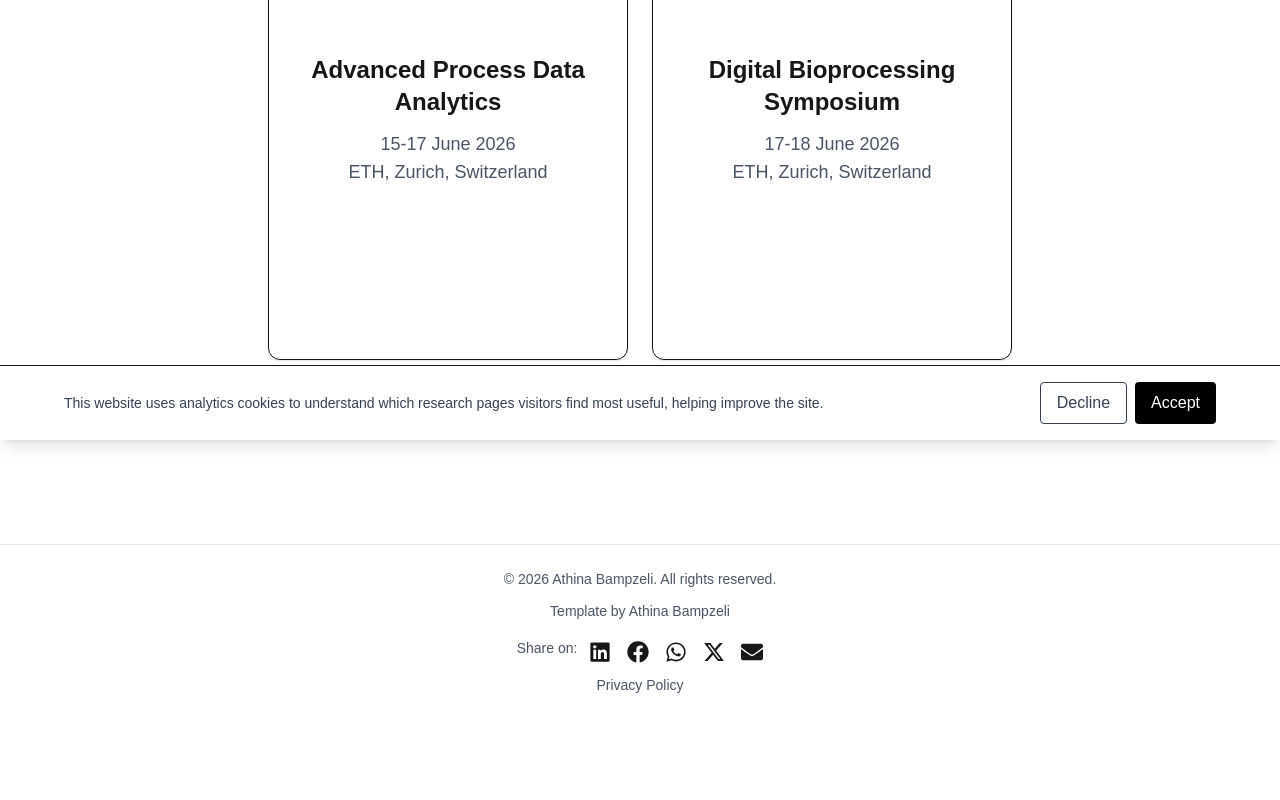
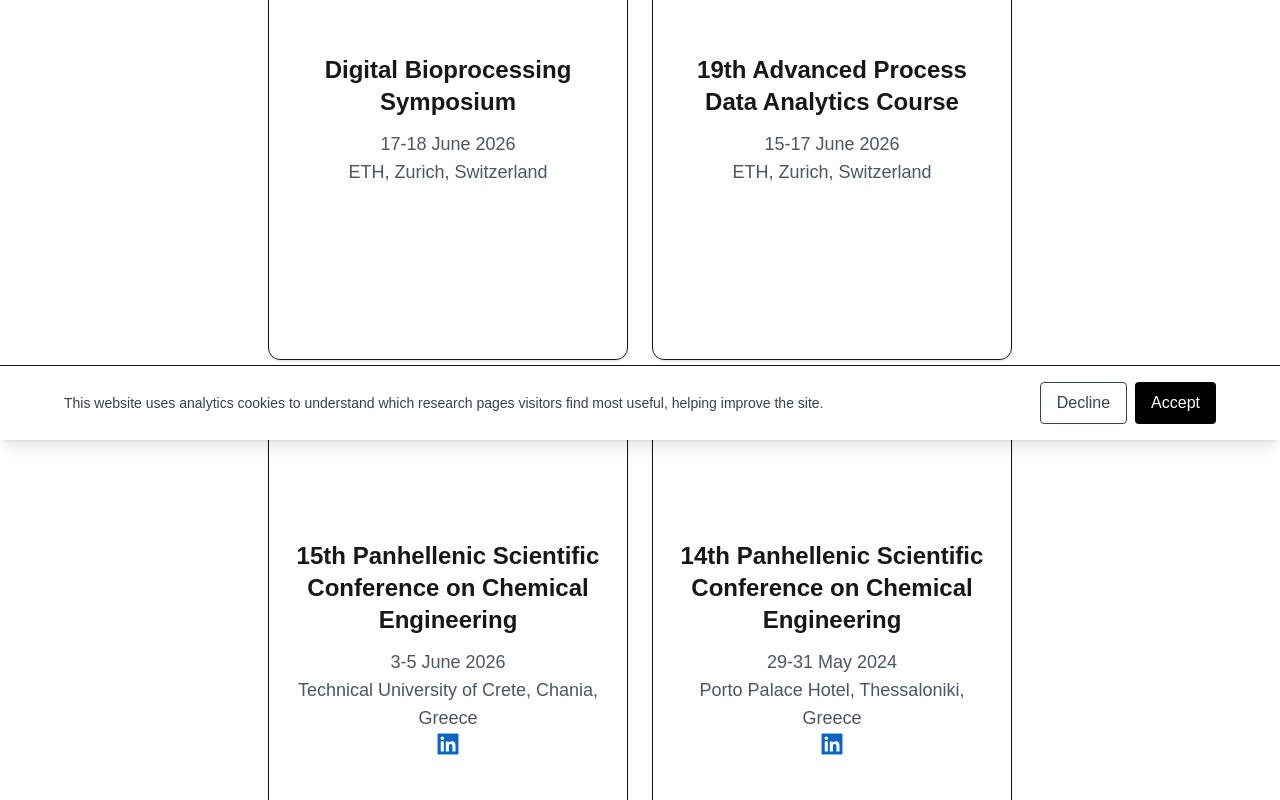
Before and after one commit to athina-bampzeli/Website-Athina-Bampzeli, a Next.js app: page /news in a window 1280 px wide. Shown: the part 360-1160 px from the top of the page. Before the commit the page ends 1079 px from the top, so only its background shows below. Built offline with nearby package versions, Linux system fonts and the light colour scheme.

Commit message:
change28

```diff
--- a/app/news/page.tsx
+++ b/app/news/page.tsx
@@ -1,6 +1,7 @@
 // app/news/page.tsx
 
 import FlipCard from "@/components/FlipCard";
+import {FaLinkedin} from "react-icons/fa";
 
 export const metadata = {
   title: "News",
@@ -17,7 +18,59 @@ export default function News() {
           <div className="grid md:grid-cols-2 gap-6 space-y-6 max-w-4xl">
 
 
+            {/* datahow symposium */}
+            <FlipCard
+              front={
 
+
+                <div className="absolute inset-0 flex flex-col items-center justify-center border rounded-xl shadow-sm group-hover:shadow-md p-4 text-center">
+                  <h3 className="text-2xl font-semibold">
+                    Digital Bioprocessing Symposium
+                  </h3>
+
+                    <div className="mt-3 text-lg font-normal text-gray-600">
+                      17-18 June 2026 <br />
+                      ETH, Zurich, Switzerland
+                    </div>
+                    {/* <a
+                          href="https://www.linkedin.com/posts/"
+                          target="_blank"
+                          rel="noopener noreferrer"
+                          className="flex items-center justify-center hover:opacity-80 transition text-[#0A66C2]"
+                      >
+                          <FaLinkedin size={24} />
+                    </a> */}
+
+                </div>
+              }
+              back={
+
+
+                <div className="absolute inset-0 flex items-center bg-gray-100 border rounded-xl p-4 text-justify">
+                  <p className="text-gray-700">The symposium aims to create a space where industry
+                    professionals can connect with peers who are driving digital bioprocessing practices within their organisations, exchange
+                    learnings, and build a strong community around best practice. Participants had the opportunity to hear directly
+                    from industry experts and academic innovators, who shared insights, real-world applications, and forward-looking
+                    perspectives through dedicated talks and panel discussions. The symposium also offered hands-on exposure to the latest
+                    technologies driving digital bioprocessing, including interactive demonstrations, live use-case showcases, and facilitated
+                    sessions with the tools and platforms accelerating digital transformation.
+                    Visit{" "}
+                    <a
+                      href="https://discover.datahow.ch/symposium-2026"
+                      target="_blank"
+                      rel="noopener noreferrer"
+                      className="text-blue-600 hover:underline font-medium"
+                    >
+                      DataHow website
+                    </a>{" "}
+                    for more.
+                  </p>
+
+
+                </div>
+
+              }
+            />
 
             {/* datahow course */}
             <FlipCard
@@ -26,28 +79,34 @@ export default function News() {
 
                 <div className="absolute inset-0 flex flex-col items-center justify-center border rounded-xl shadow-sm group-hover:shadow-md p-4 text-center">
                   <h3 className="text-2xl font-semibold">
-                    Advanced Process Data Analytics
+                    19th Advanced Process Data Analytics Course
                   </h3>
 
                     <div className="mt-3 text-lg font-normal text-gray-600">
                       15-17 June 2026 <br />
                       ETH, Zurich, Switzerland
                     </div>
+                    {/* <a
+                          href="https://www.linkedin.com/posts/"
+                          target="_blank"
+                          rel="noopener noreferrer"
+                          className="flex items-center justify-center hover:opacity-80 transition text-[#0A66C2]"
+                      >
+                          <FaLinkedin size={24} />
+                    </a> */}
 
                 </div>
               }
               back={
 
 
-                <div className="absolute inset-0 flex flex-col items-center justify-center border rounded-xl bg-gray-100 p-4 text-center">
-                  <p className="text-gray-700">This course aims to provide an overview and advanced insight into data analytics and modeling
-                    methodologies for process data. The lectures will present fundamental concepts to visualize high-dimensional and highly
+                <div className="absolute inset-0 flex items-center bg-gray-100 border rounded-xl p-4 text-justify">
+                  <p className="text-gray-700">The course aims to provide an overview and advanced insight into data analytics and modeling
+                    methodologies for process data. The lectures presented fundamental concepts to visualize high-dimensional and highly
                     correlated process and product quality data, identify the important process drivers, and forecast the process and product
-                    quality behavior. Hands-on and brainstorming sessions will be used to solve case studies from the (biopharmaceutical)
-                    industry. After the course, the participants will be aware of relevant techniques and literature for process data
-                    analysis and will be able to evaluate different analysis paths for a given problem.
-                  </p>
-                  <p className="text-gray-700">
+                    quality behavior. Hands-on and brainstorming sessions were used to solve case studies from the (biopharmaceutical)
+                    industry. After the course, the participants were aware of relevant techniques and literature for process data
+                    analysis and were able to evaluate different analysis paths for a given problem.
                     Visit{" "}
                     <a
                       href="https://datahow.ch/courses/summer-2026-advanced-process-data-analytics-course-eth-zurich/"
@@ -66,44 +125,51 @@ export default function News() {
               }
             />
 
-            {/* datahow symposium */}
+
+            {/* pesxm15 */}
             <FlipCard
               front={
 
 
                 <div className="absolute inset-0 flex flex-col items-center justify-center border rounded-xl shadow-sm group-hover:shadow-md p-4 text-center">
                   <h3 className="text-2xl font-semibold">
-                    Digital Bioprocessing Symposium
+                    15th Panhellenic Scientific Conference on Chemical Engineering
                   </h3>
 
                     <div className="mt-3 text-lg font-normal text-gray-600">
-                      17-18 June 2026 <br />
-                      ETH, Zurich, Switzerland
+                      3-5 June 2026 <br />
+                      Technical University of Crete, Chania, Greece
                     </div>
+                    <a
+                          href="https://www.linkedin.com/posts/athina-bampzeli-53197b243_presentations-publication-chemicalengineering-ugcPost-7471968794119294978-LFf-/?utm_source=share&utm_medium=member_desktop&rcm=ACoAAD55CrwB-SAus2rff0cl1VMhrcOYKZYxhng"
+                          target="_blank"
+                          rel="noopener noreferrer"
+                          className="flex items-center justify-center hover:opacity-80 transition text-[#0A66C2]"
+                      >
+                          <FaLinkedin size={24} />
+                    </a>
 
                 </div>
               }
               back={
 
 
-                <div className="absolute inset-0 flex flex-col items-center justify-center border rounded-xl bg-gray-100 p-4 text-center">
-                  <p className="text-gray-700">The symposium aims to create a space where industry
-                    professionals can connect with peers who are driving digital bioprocessing practices within their organisations, exchange
-                    learnings, and build a strong community around best practice. Participants will have the opportunity to hear directly
-                    from industry experts and academic innovators, who will share insights, real-world applications, and forward-looking
-                    perspectives through dedicated talks and panel discussions. The symposium also offers hands-on exposure to the latest
-                    technologies driving digital bioprocessing, including interactive demonstrations, live use-case showcases, and facilitated
-                    sessions with the tools and platforms accelerating digital transformation.
-                  </p>
-                  <p className="text-gray-700">
+                <div className="absolute inset-0 flex items-center bg-gray-100 border rounded-xl p-4 text-justify">
+                  <p className="text-gray-700">The conference focused on highlighting interdisciplinary areas
+                    of Chemical Engineering, as
+                    well as current trends, recent developments, and research in fields such as Biochemical
+                    Engineering, Biomedical Engineering, Nanotechnology, Electrochemistry, Green Chemistry,
+                    Sustainable and Circular Development, Machine Learning, Safety and Hygiene in Chemical
+                    Processes, Environmental Protection, Energy Transition, and the mitigation of Climate Change
+                    impacts.
                     Visit{" "}
                     <a
-                      href="https://discover.datahow.ch/symposium-2026"
+                      href="https://pesxm15.tuc.gr/"
                       target="_blank"
                       rel="noopener noreferrer"
                       className="text-blue-600 hover:underline font-medium"
                     >
-                      DataHow website
+                      pesxm15 website
                     </a>{" "}
                     for more.
                   </p>
@@ -114,6 +180,58 @@ export default function News() {
               }
             />
 
+            {/* pesxm14 */}
+            <FlipCard
+              front={
+
+
+                <div className="absolute inset-0 flex flex-col items-center justify-center border rounded-xl shadow-sm group-hover:shadow-md p-4 text-center">
+                  <h3 className="text-2xl font-semibold">
+                    14th Panhellenic Scientific Conference on Chemical Engineering
+                  </h3>
+
+                    <div className="mt-3 text-lg font-normal text-gray-600">
+                      29-31 May 2024 <br />
+                      Porto Palace Hotel, Thessaloniki, Greece
+                    </div>
+                    <a
+                          href="https://www.linkedin.com/posts/athina-bampzeli-53197b243_pesxm14-chemeng-engineering-activity-7204479932616368128-l1ZY?utm_source=share&utm_medium=member_desktop&rcm=ACoAAD55CrwB-SAus2rff0cl1VMhrcOYKZYxhng"
+                          target="_blank"
+                          rel="noopener noreferrer"
+                          className="flex items-center justify-center hover:opacity-80 transition text-[#0A66C2]"
+                      >
+                          <FaLinkedin size={24} />
+                    </a>
+
+                </div>
+              }
+              back={
+
+
+                <div className="absolute inset-0 flex items-center bg-gray-100 border rounded-xl p-4 text-justify">
+                  <p className="text-gray-700">The conference aims to explore, encourage, and highlight
+                    collaboration between fundamental and applied research institutions in order to create
+                    innovative products and/or processes. The latter should ensure the robust operation of the domestic supply chain.
+                    Visit{" "}
+                    <a
+                      href="https://www.pesxm14.gr/"
+                      target="_blank"
+                      rel="noopener noreferrer"
+                      className="text-blue-600 hover:underline font-medium"
+                    >
+                      pesxm14 website
+                    </a>{" "}
+                    for more.
+                  </p>
+
+
+                </div>
+
+              }
+            />
+
+
+
           </div>
         </div>
 
--- a/app/page.tsx
+++ b/app/page.tsx
@@ -198,7 +198,7 @@ export default function Home() {
 
           <h2 className="text-3xl font-bold mb-6">About Me</h2>
 
-          <p className="text-gray-700 mb-8 leading-relaxed">
+          <p className="text-gray-700 mb-8 leading-relaxed ">
             I hold an Integrated Master's degree in Chemical Engineering with first-class honours
             from Aristotle University of Thessaloniki, Greece. I am passionate about research and
             the dissemination of knowledge, and I aspire to pursue a career in academia, while
@@ -414,7 +414,7 @@ export default function Home() {
                   </div>
                 }
                 back={
-                  <div className="absolute inset-0 flex items-center bg-gray-100 justify-center border rounded-xl p-4 text-center">
+                  <div className="absolute inset-0 flex items-center bg-gray-100 justify-center border rounded-xl p-4 text-justify text-gray-700">
                     <p>
                       Collaborating on academic projects and publications in the fields of process systems
                       engineering and machine learning. You can explore some of my coding projects in Python
@@ -483,8 +483,8 @@ export default function Home() {
 
                 back={
 
-                  <div className="absolute inset-0 flex items-center bg-gray-100 justify-center border rounded-xl p-4 text-center">
-                    <p className="text-gray-700">Providing tailored guidance on preparing high-quality CVs and motivational/cover
+                  <div className="absolute inset-0 flex items-center bg-gray-100 border rounded-xl p-4">
+                    <p className="text-gray-700 text-justify">Providing tailored guidance on preparing high-quality CVs and motivational/cover
                                                  letters for industrial and academic positions in Greece and internationally,
                                                  along with detailed, constructive feedback on your documents.
 
@@ -509,7 +509,7 @@ export default function Home() {
         <div className="max-w-4xl mx-auto text-center">
 
           <h2 className="text-3xl font-bold mb-6">Contact Me</h2>
-          <p>
+          <p className="text-gray-700">
             Reach me at{" "}
             <a
               href={`mailto:${email}`}
@@ -526,11 +526,12 @@ export default function Home() {
               href="https://www.linkedin.com/in/athina-bampzeli-53197b243/"
               target="_blank"
               rel="noopener noreferrer"
-              className="inline-flex items-center gap-1 hover:underline align-middle"
+              className="inline-flex items-center gap-1 hover:opacity-80 transition align-middle"
             >
-              <FaLinkedin className="h-6 w-6 align-middle" />
+              <FaLinkedin className="h-6 w-6 align-middle text-[#0A66C2]" />
             </a>
           </p>
+
 
           {/* <p className="mb-6 text-gray-700">
             Reach me at <a href="mailto:athbabzeli@gmail.com" className="text-blue-600 hover:underline">athbabzeli@gmail.com</a> or use the form below:
--- a/app/photos/page.tsx
+++ b/app/photos/page.tsx
@@ -13,7 +13,7 @@ export default function Photos() {
         <h2 className="text-3xl font-bold mb-6">Photos</h2>
 
         <div className="flex justify-center">
-          <div className="columns-1 md:columns-2 gap-6 space-y-6 max-w-4xl">
+          <div className="columns-1 md:columns-2 gap-6 space-y-3 max-w-4xl">
 
 
             <FlipCard
--- a/app/privacy/page.tsx
+++ b/app/privacy/page.tsx
@@ -9,7 +9,7 @@ export default function PrivacyPage() {
     <section className="max-w-6xl mx-auto text-center px-6 py-30">
       <h1 className="text-3xl font-bold mb-6">Privacy Policy</h1>
 
-      <div className="space-y-6 mb-8 text-gray-700 leading-relaxed">
+      <div className="space-y-6 mb-8 text-gray-700 leading-relaxed text-justify">
 
         <p>
           This website uses Vercel Analytics to collect anonymous usage statistics,
--- a/app/research/projects/page.tsx
+++ b/app/research/projects/page.tsx
@@ -38,7 +38,7 @@ export default function Projects() {
               }
               back={
 
-                <div className="absolute inset-0 flex items-center justify-center border rounded-xl bg-gray-100 p-4 text-center">
+                <div className="absolute inset-0 flex items-center border rounded-xl bg-gray-100 p-4 text-justify">
                   <p className="text-gray-700">This thesis presents a dynamic, integrated process design
                   and simulation framework for the pasteurization and membrane filtration sections of a
                   dairy plant producing milk powder. The aim is to evaluate how key physicochemical and
@@ -87,7 +87,7 @@ export default function Projects() {
               }
               back={
 
-                <div className="absolute inset-0 flex items-center justify-center border rounded-xl bg-gray-100 p-4 text-center">
+                <div className="absolute inset-0 flex items-center border rounded-xl bg-gray-100 p-4 text-justify">
                   <p className="text-gray-700">This techno-economic study investigates the production
                     of high-purity propylene ({'>'}99 wt%) from methanol using the Lurgi MTP process.
                     The proposed plant, located in Sindos Industrial Area, processes 252,500 kg/h of methanol
@@ -135,7 +135,7 @@ export default function Projects() {
               }
               back={
 
-                <div className="absolute inset-0 flex items-center justify-center border rounded-xl bg-gray-100 p-4 text-center">
+                <div className="absolute inset-0 flex items-center border rounded-xl bg-gray-100 p-4 text-justify">
                   <p className="text-gray-700">As a Thermal Engineer at the AcubeSAT project of{" "}
 
                     <a
@@ -200,7 +200,7 @@ export default function Projects() {
               }
               back={
 
-                <div className="absolute inset-0 flex items-center justify-center border rounded-xl bg-gray-100 p-4 text-center">
+                <div className="absolute inset-0 flex items-center border rounded-xl bg-gray-100 p-4 text-justify">
                   <p className="text-gray-700">The competition organised by Hellenic Food Industries Association
                   was about developing innovative food and beverages that are produced, packaged and transported
                   in an eco-friendly and economic way. The product that we developed was an effervescent tonic
```
Also changed, not shown: app/research/lexicon/page.tsx (+8 -8 lines), 1 other file (tests, documents, lock files or other folders).
